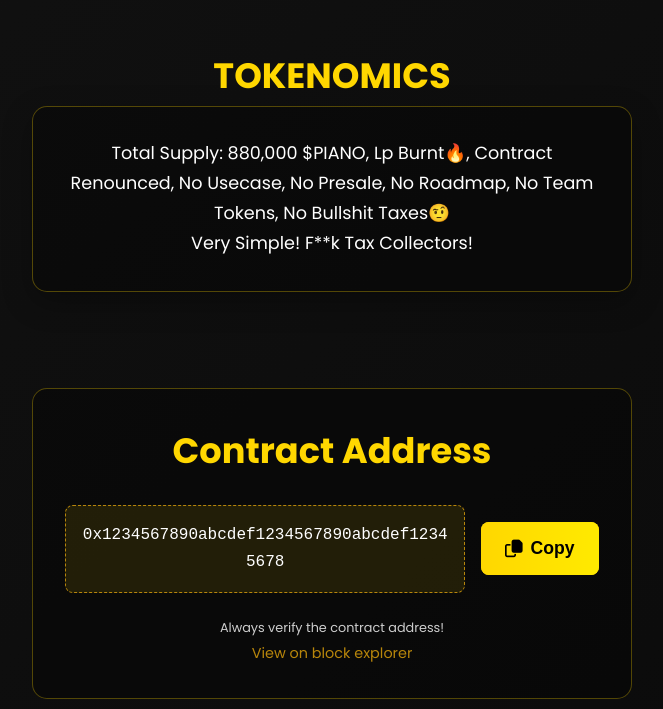
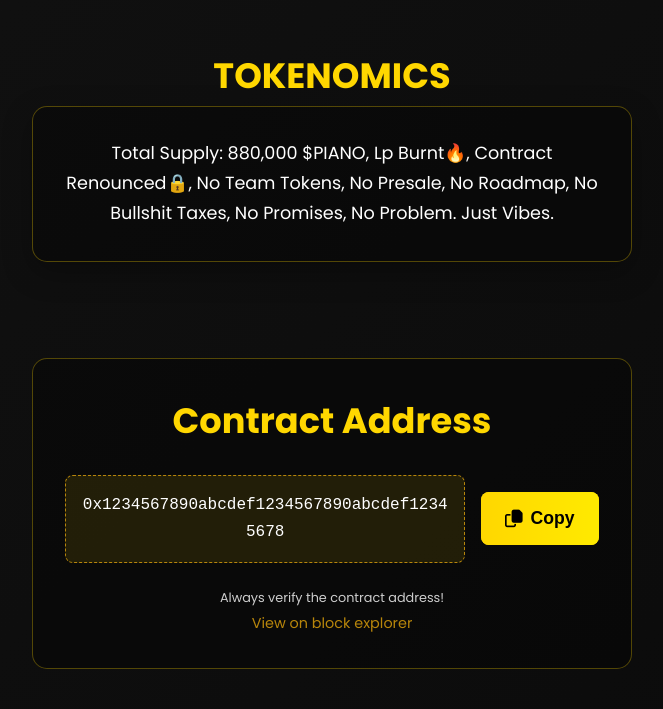
Before and after one commit to appiah0/-AMAPIANO-Coin-Website, a plain HTML site: page index.html in a window 1280 px wide. Shown: the part 2840-3549 px from the top of the page, without its empty margins (308-971 px from the left). Drawn offline with Linux system fonts and the light colour scheme.

Commit message:
Update index.html

```diff
--- a/index.html
+++ b/index.html
@@ -95,8 +95,7 @@
     <section id="tokenomics" class="tokenomics">
         <h2>TOKENOMICS</h2>
         <div class="card">
-            <p>Total Supply: 880,000 $PIANO, Lp Burnt🔥, Contract Renounced, No Usecase, No Presale, No Roadmap, No Team Tokens, No Bullshit Taxes🤨</p>
-            <p>Very Simple! F**k Tax Collectors!</p>
+            <p>Total Supply: 880,000 $PIANO, Lp Burnt🔥, Contract Renounced🔒, No Team Tokens, No Presale, No Roadmap, No Bullshit Taxes, No Promises, No Problem. Just Vibes.</p>
         </div>
     </section>
 
```
